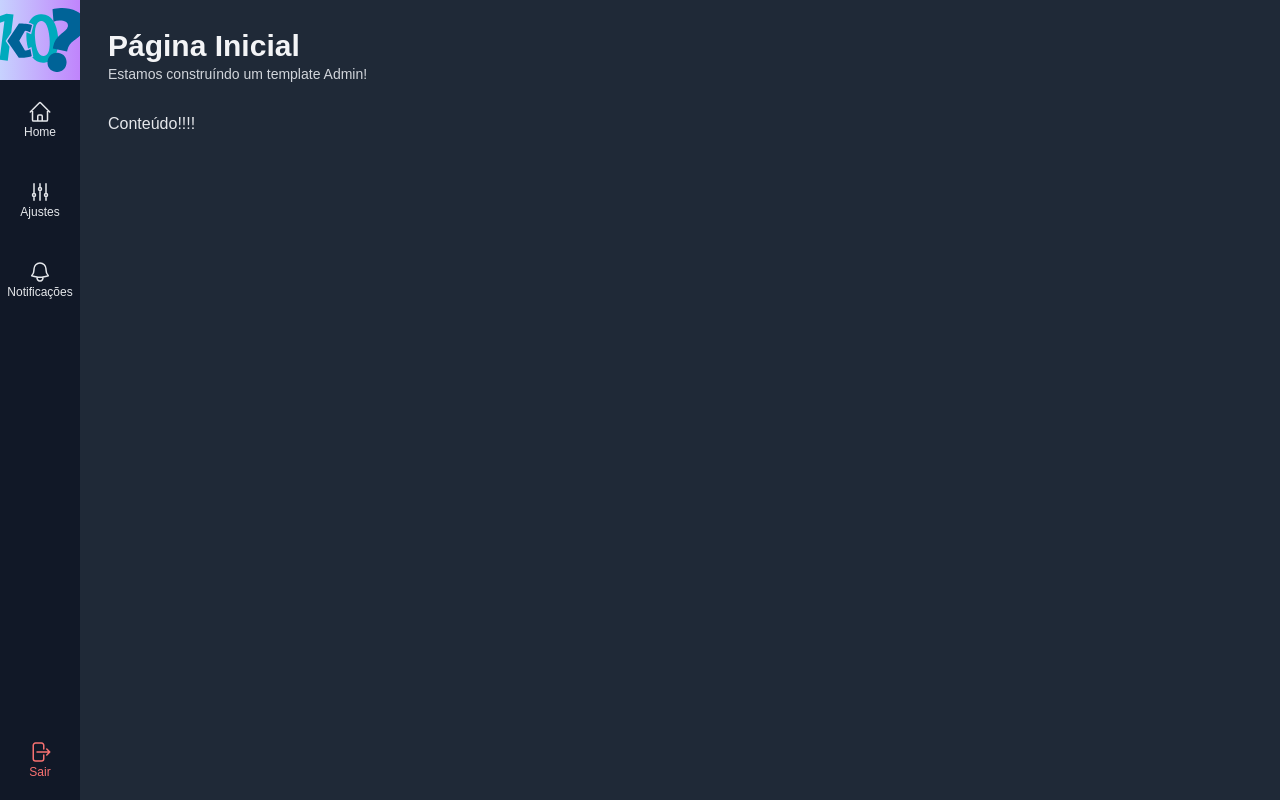
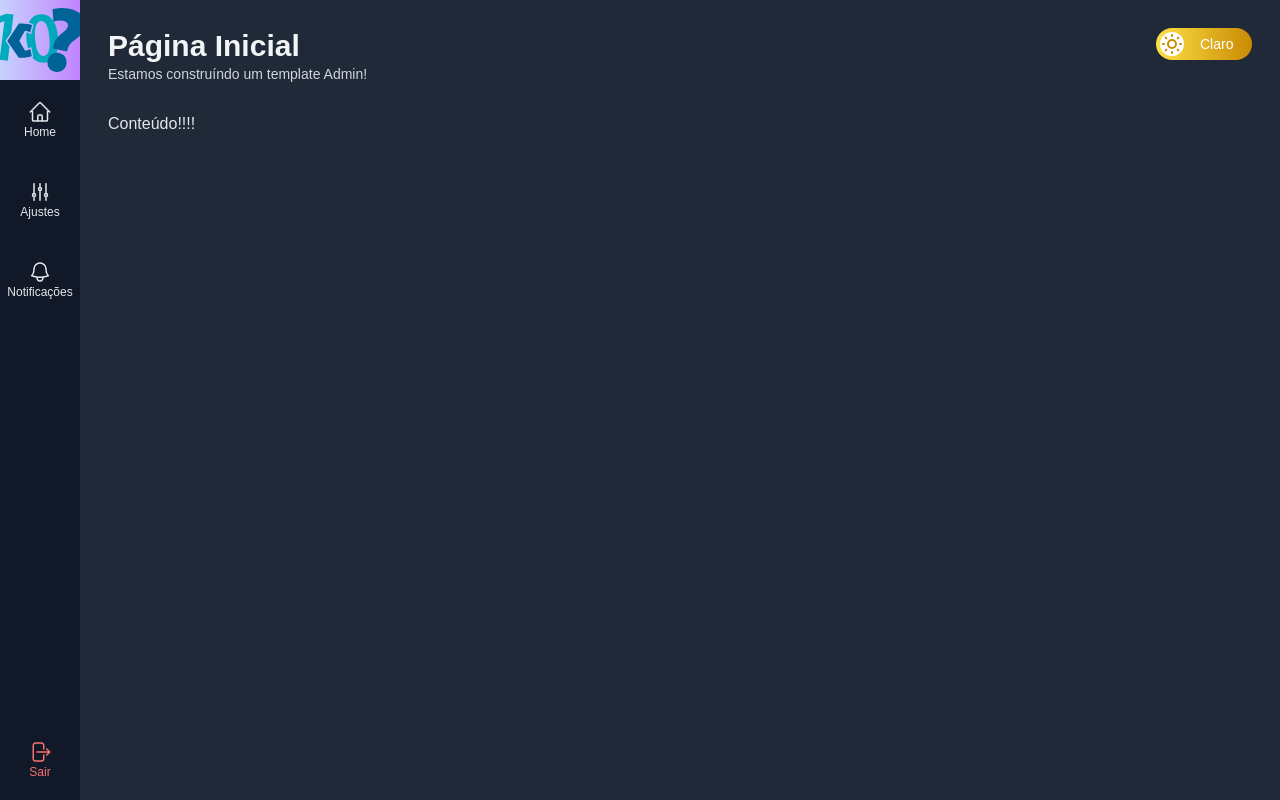
Before and after one commit to mig-ramos/painel-administrativo-next, a Next.js app: page / in a window 1280 px wide. Built offline with nearby package versions, Linux system fonts and the light colour scheme.

Commit message:
cria botao de alternar tema

```diff
--- a/src/components/icons/index.tsx
+++ b/src/components/icons/index.tsx
@@ -99,3 +99,37 @@ export const IconeSair = (
     />
   </svg>
 );
+
+export const IconeSol = (tamanho = 6) => (
+  <svg
+    xmlns="http://www.w3.org/2000/svg"
+    className={`h-${tamanho} w-${tamanho}`}
+    fill="none"
+    viewBox="0 0 24 24"
+    stroke="currentColor"
+  >
+    <path
+      strokeLinecap="round"
+      strokeLinejoin="round"
+      strokeWidth={2}
+      d="M12 3v1m0 16v1m9-9h-1M4 12H3m15.364 6.364l-.707-.707M6.343 6.343l-.707-.707m12.728 0l-.707.707M6.343 17.657l-.707.707M16 12a4 4 0 11-8 0 4 4 0 018 0z"
+    />
+  </svg>
+);
+
+export const IconeLua = (tamanho = 6) => (
+  <svg
+    xmlns="http://www.w3.org/2000/svg"
+    className={`h-${tamanho} w-${tamanho}`}
+    fill="none"
+    viewBox="0 0 24 24"
+    stroke="currentColor"
+  >
+    <path
+      strokeLinecap="round"
+      strokeLinejoin="round"
+      strokeWidth={2}
+      d="M20.354 15.354A9 9 0 018.646 3.646 9.003 9.003 0 0012 21a9.003 9.003 0 008.354-5.646z"
+    />
+  </svg>
+);
--- /dev/null
+++ b/src/components/template/BotaoAlternarTema.tsx
@@ -0,0 +1,60 @@
+import { IconeLua, IconeSol } from "../icons";
+
+interface BotaoAlternarTema {
+  tema: string;
+  alternarTema: () => void;
+}
+
+export default function BotaoAlternarTema(props: BotaoAlternarTema) {
+  return props.tema === "dark" ? (
+    <div
+      onClick={props.alternarTema}
+      className={`
+      hidden sm:flex items-center cursor-pointer
+        bg-gradient-to-r from-yellow-300 to-yellow-600 w-14 lg:w-24 h-8
+        p-1 rounded-full
+        `}
+    >
+      <div
+        className={`
+           flex items-center justify-center bg-white text-yellow-600 w-6 h-6 rounded-full
+            `}
+      >
+        {IconeSol(4)}
+      </div>
+      <div
+        className={`
+            hidden lg:flex items-center ml-4
+            text-white
+            `}
+      >
+        <span className={`text-sm`}>Claro</span>
+      </div>
+    </div>
+  ) : (
+    <div
+      onClick={props.alternarTema}
+      className={`
+      hidden sm:flex items-center justify-end cursor-pointer
+        bg-gradient-to-r from-gray-500 to-gray-900 w-14 lg:w-24 h-8
+        p-1 rounded-full
+        `}
+    >
+      <div
+        className={`
+            hidden lg:flex items-center mr-2
+            text-gray-300
+            `}
+      >
+        <span className={`text-sm`}>Escuro</span>
+      </div>
+      <div
+        className={`
+           flex items-center justify-center bg-black text-yellow-300 w-6 h-6 rounded-full
+            `}
+      >
+        {IconeLua(4)}
+      </div>
+    </div>
+  );
+}
--- a/src/components/template/Cabecalho.tsx
+++ b/src/components/template/Cabecalho.tsx
@@ -1,3 +1,5 @@
+import useAppData from "../../data/hook/useAppData"
+import BotaoAlternarTema from "./BotaoAlternarTema"
 import Titulo from "./Titulo"
 
 interface CabecalhoProps{
@@ -6,9 +8,14 @@ interface CabecalhoProps{
 }
 
 export default function Cabecalho(props: CabecalhoProps){
+    const { tema, alternarTema } = useAppData()
+
     return(
-        <div>
+        <div className={`flex`}>
            <Titulo titulo={props.titulo} subtitulo={props.subtitulo} />
+           <div className={`flex flex-grow justify-end`}>
+                <BotaoAlternarTema tema={tema} alternarTema={alternarTema} />
+           </div>
         </div>
     )
 }
```
Lines whose indentation alone changed are shown as unchanged.
